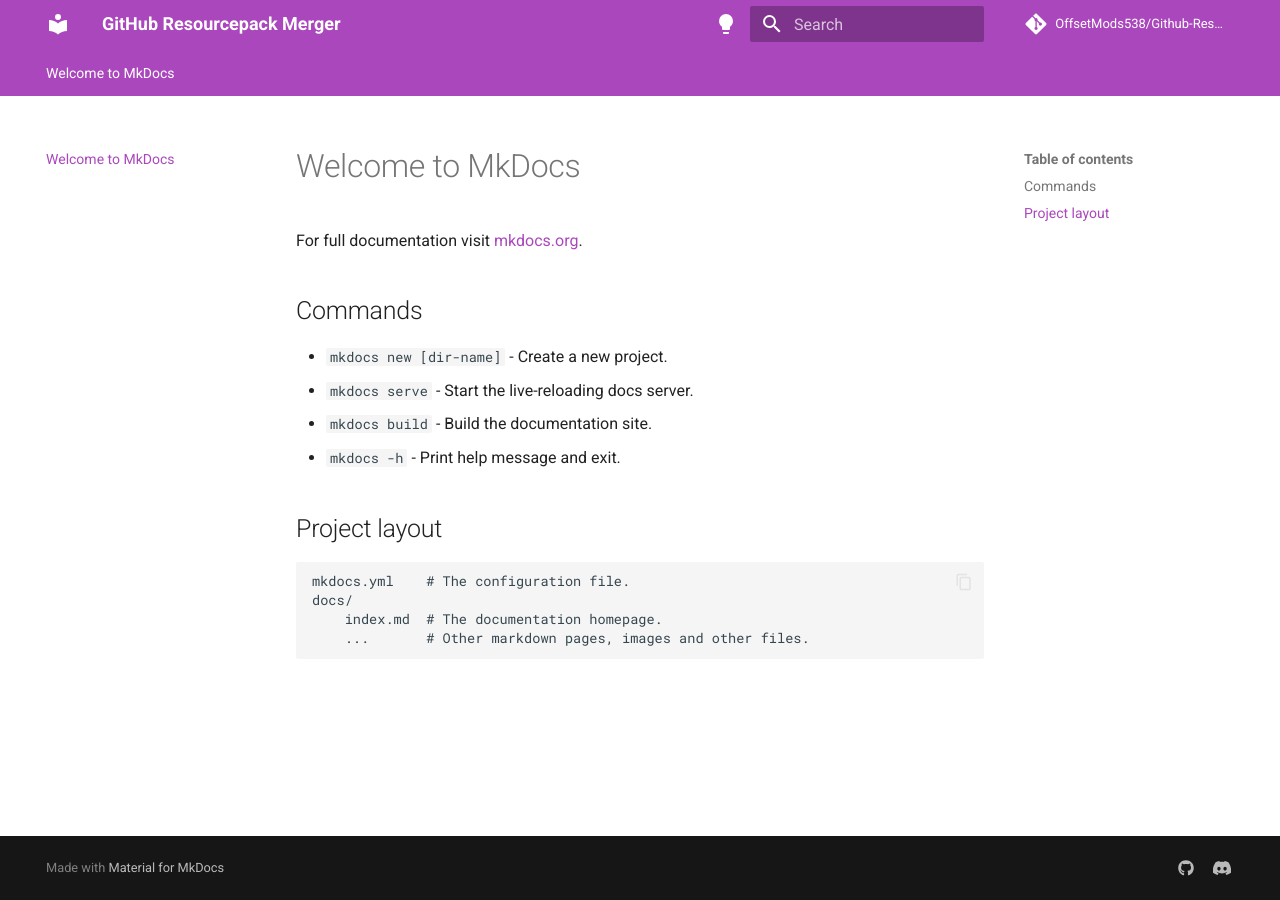
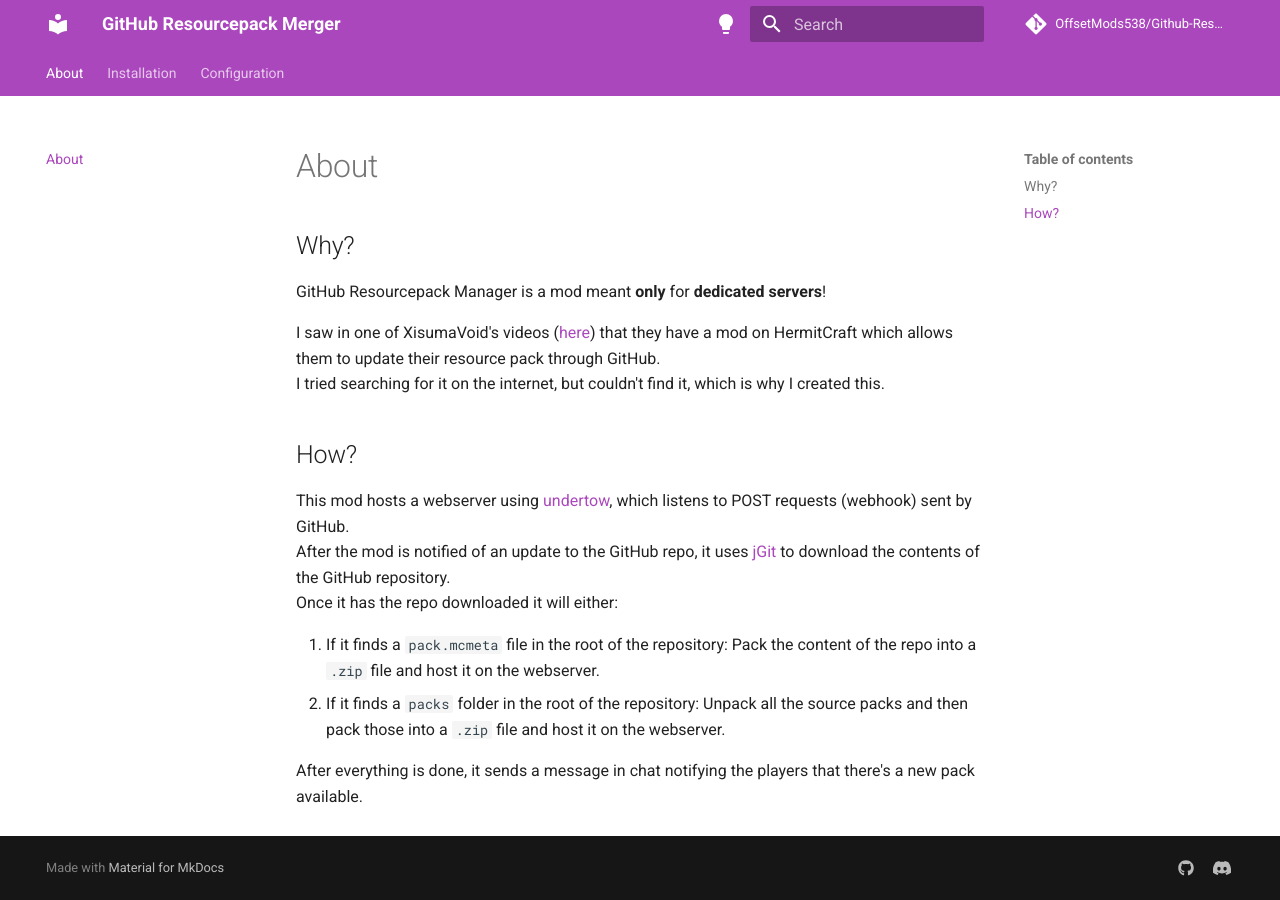
Before and after one commit to OffsetMods538/Github-Resourcepack-Manager, an MkDocs documentation site: the page built from docs/index.md, in a window 1280 px wide. Built offline with MkDocs 1.6.1 and Material for MkDocs 9.7.7, drawn with Linux system fonts in a browser that asks for light colours; comment, search, counter and statistics services are not loaded.

Commit message:
index.md

```diff
--- a/docs/index.md
+++ b/docs/index.md
@@ -1,17 +1,18 @@
-# Welcome to MkDocs
+# About
 
-For full documentation visit [mkdocs.org](https://www.mkdocs.org).
+## Why?
+GitHub Resourcepack Manager is a mod meant **only** for **dedicated servers**!
 
-## Commands
+I saw in one of XisumaVoid's videos ([here](https://youtu.be/cUfTlbO2Tgg?si=yD_3v4F9irS6VCGA&t=206)) that they have a mod on HermitCraft which allows them to update their resource pack through GitHub.
+I tried searching for it on the internet, but couldn't find it, which is why I created this.
 
-* `mkdocs new [dir-name]` - Create a new project.
-* `mkdocs serve` - Start the live-reloading docs server.
-* `mkdocs build` - Build the documentation site.
-* `mkdocs -h` - Print help message and exit.
+## How?
 
-## Project layout
+This mod hosts a webserver using [undertow](https://undertow.io/), which listens to POST requests (webhook) sent by GitHub.
+After the mod is notified of an update to the GitHub repo, it uses [jGit](https://www.eclipse.org/jgit/) to download the contents of the GitHub repository.
+Once it has the repo downloaded it will either:
 
-    mkdocs.yml    # The configuration file.
-    docs/
-        index.md  # The documentation homepage.
-        ...       # Other markdown pages, images and other files.
+1. If it finds a `pack.mcmeta` file in the root of the repository: Pack the content of the repo into a `.zip` file and host it on the webserver.
+2. If it finds a `packs` folder in the root of the repository: Unpack all the source packs and then pack those into a `.zip` file and host it on the webserver.
+
+After everything is done, it sends a message in chat notifying the players that there's a new pack available.
--- a/mkdocs.yml
+++ b/mkdocs.yml
@@ -52,3 +52,11 @@
   - pymdownx.mark
   - admonition
   - attr_list
+
+nav:
+  - About: index.md
+  - Installation: tutorials/installation.md
+  - Configuration:
+      - GitHub Repository Creation: tutorials/configuration/github-repo-creation.md
+      - Mod Configuration: tutorials/configuration/mod-configuration.md
+      - GitHub Repository Configuration: tutorials/configuration/github-repo-configuration.md
```
